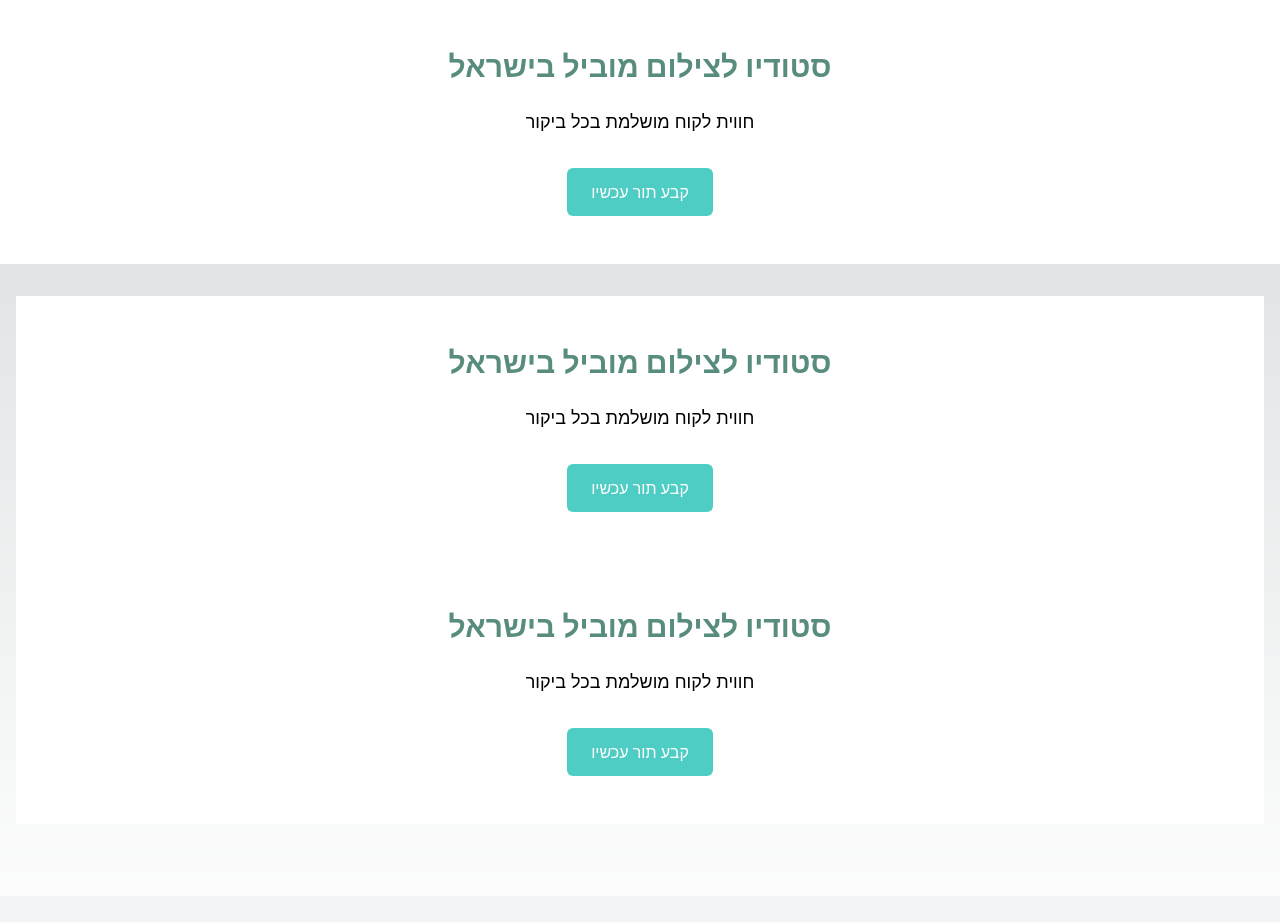
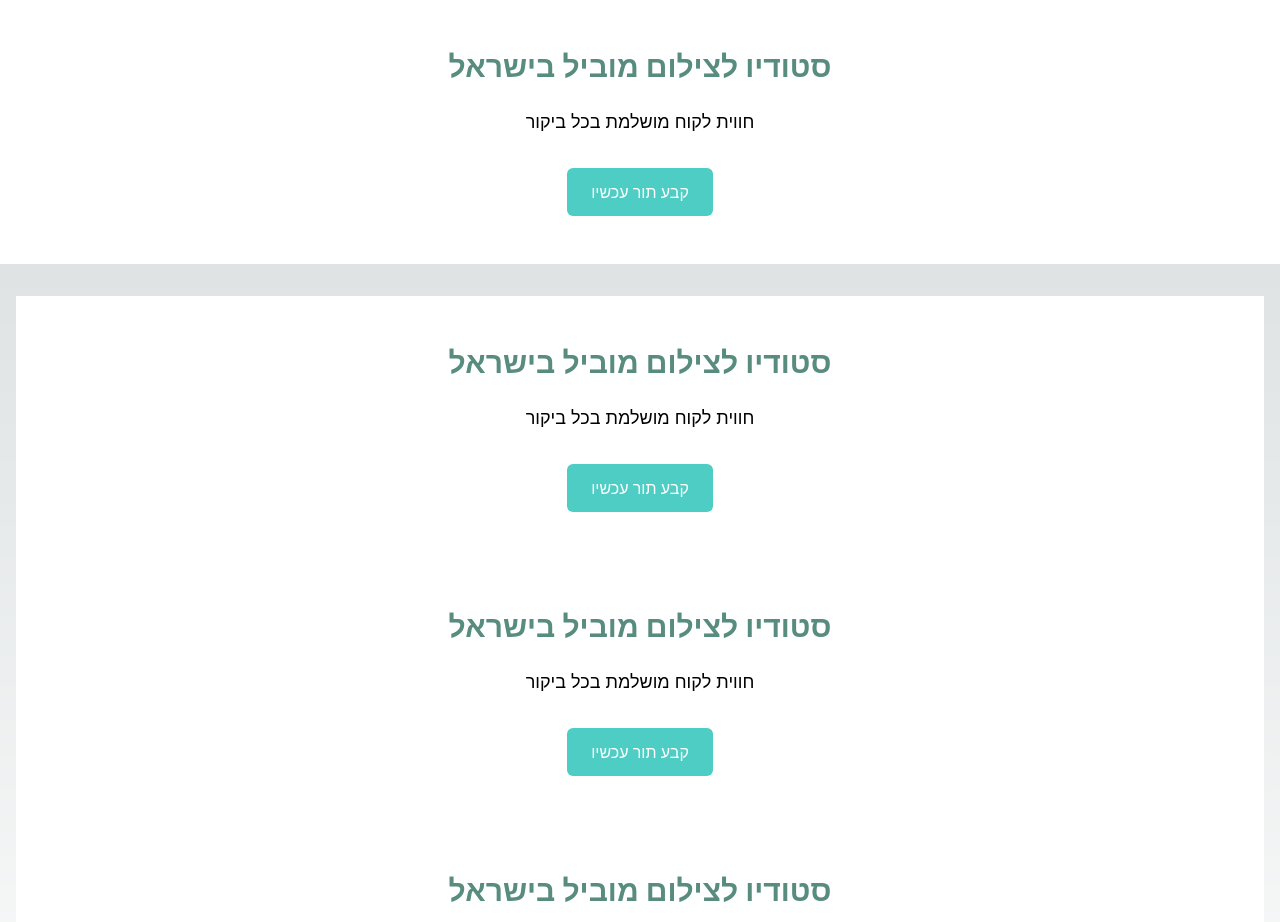
Before and after one commit to Webis-sites/webis-site-stvdyv-ltsylvm-alpa-1747504353936, a Next.js app: page / in a window 1280 px wide. Shown: the top 922 px of the page. Built offline with nearby package versions, Linux system fonts and the light colour scheme.

Commit message:
Add AboutSection component to page

```diff
--- a/src/app/page.tsx
+++ b/src/app/page.tsx
@@ -3,6 +3,7 @@
 import React from 'react';
 import HeroSection from '@/components/HeroSection';
 import ServicesSection from '@/components/ServicesSection';
+import AboutSection from '@/components/AboutSection';
 
 export default function HomePage() {
   return (
@@ -12,6 +13,7 @@ export default function HomePage() {
 
         <HeroSection />
         <ServicesSection />
+        <AboutSection />
       </main>
     </>
   );
```
